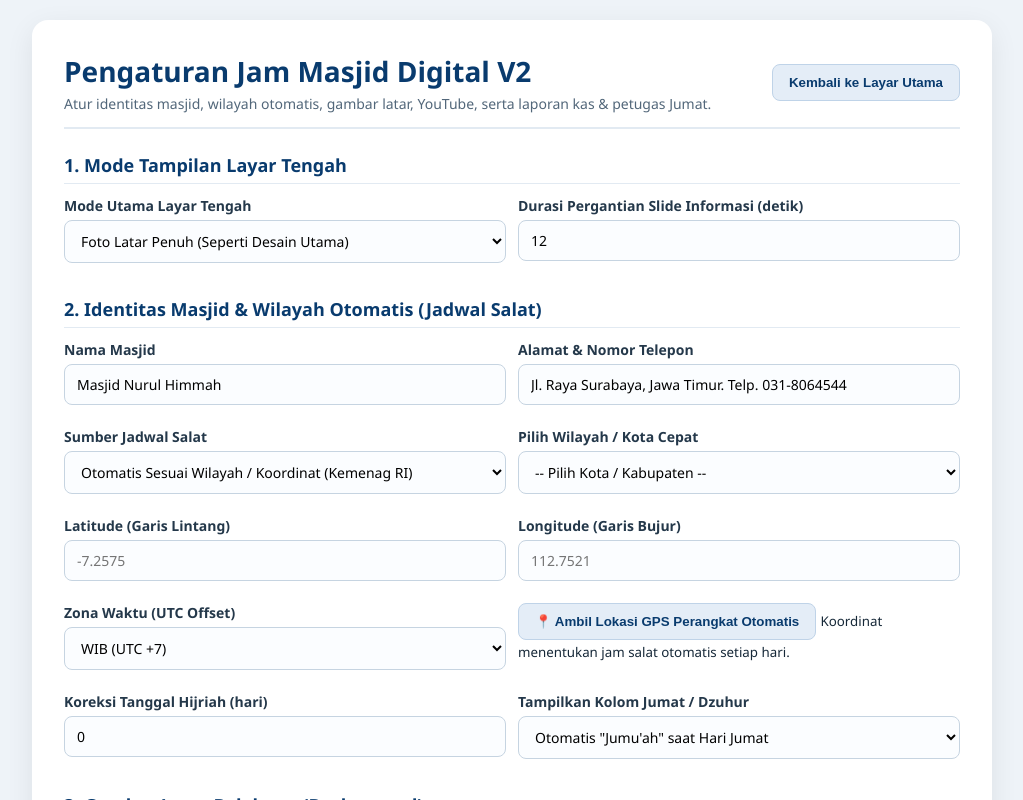
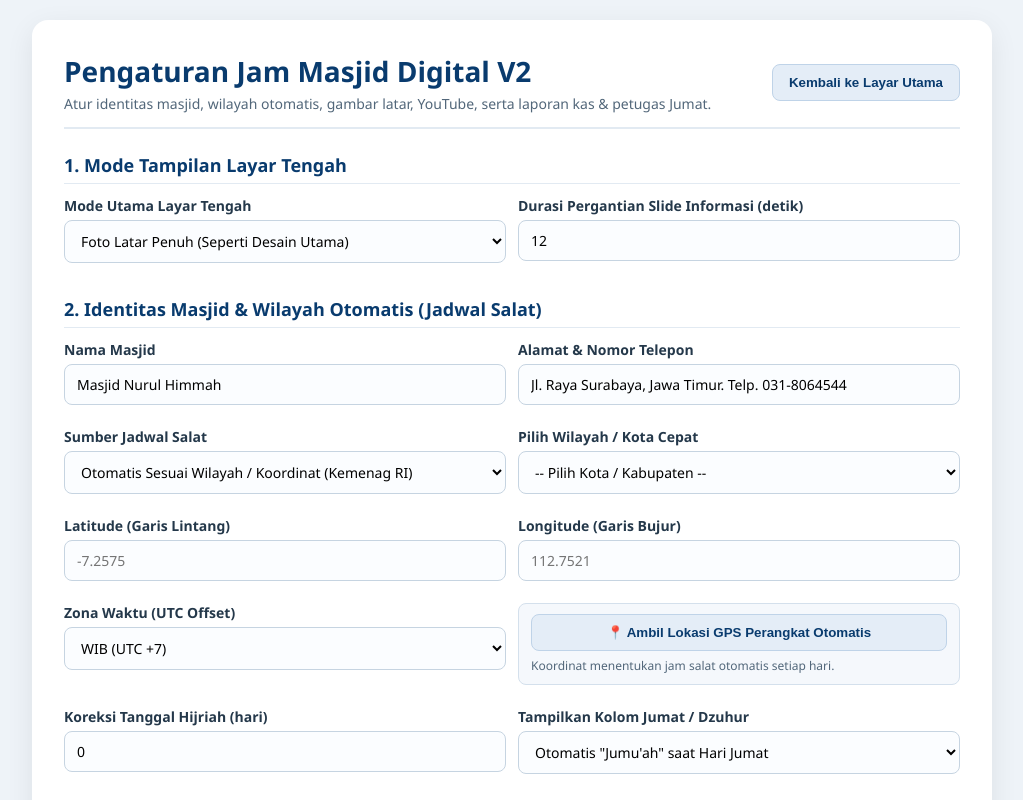
Before and after one commit to donyfar90-cmd/Jam-Maajid-V2, a plain HTML site: page app/src/main/assets/index.html in a window 1280 px wide. Both pictures are taken after a click on the element 266 px from the left and 48 px from the top of the page. Shown: the whole page, without its empty margins (128-1151 px from the left). Drawn offline with Linux system fonts and the light colour scheme.

Commit message:
Add styles for gps-box and photo-picker-box
Added styles for gps-box and photo-picker-box.

```diff
--- a/app/src/main/assets/style.css
+++ b/app/src/main/assets/style.css
@@ -750,3 +750,20 @@ html, body {
     grid-template-columns: 1fr;
   }
 }
+/* Tambahkan di bagian paling bawah style.css */
+.gps-box, .photo-picker-box {
+  display: flex;
+  flex-direction: column;
+  justify-content: center;
+  background: #f5f8fc;
+  padding: 10px 12px;
+  border-radius: 8px;
+  border: 1px solid #d4e0ec;
+  margin-bottom: 10px;
+}
+
+.gps-box small {
+  margin-top: 6px;
+  color: #52677a;
+  font-size: 12px;
+}
```
